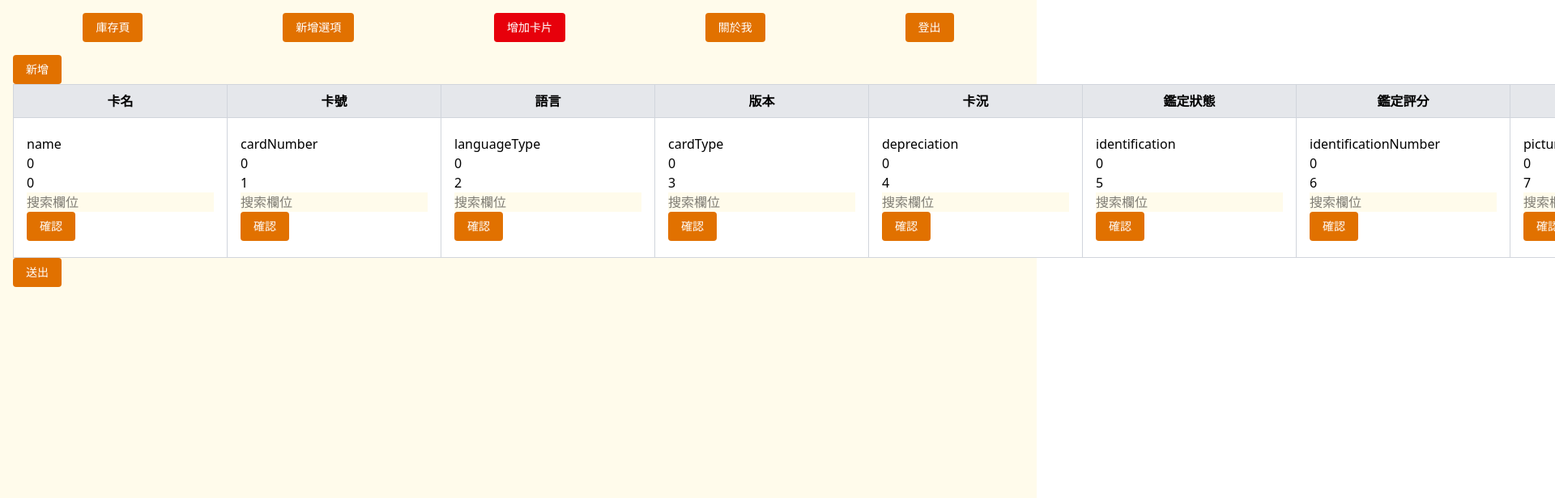
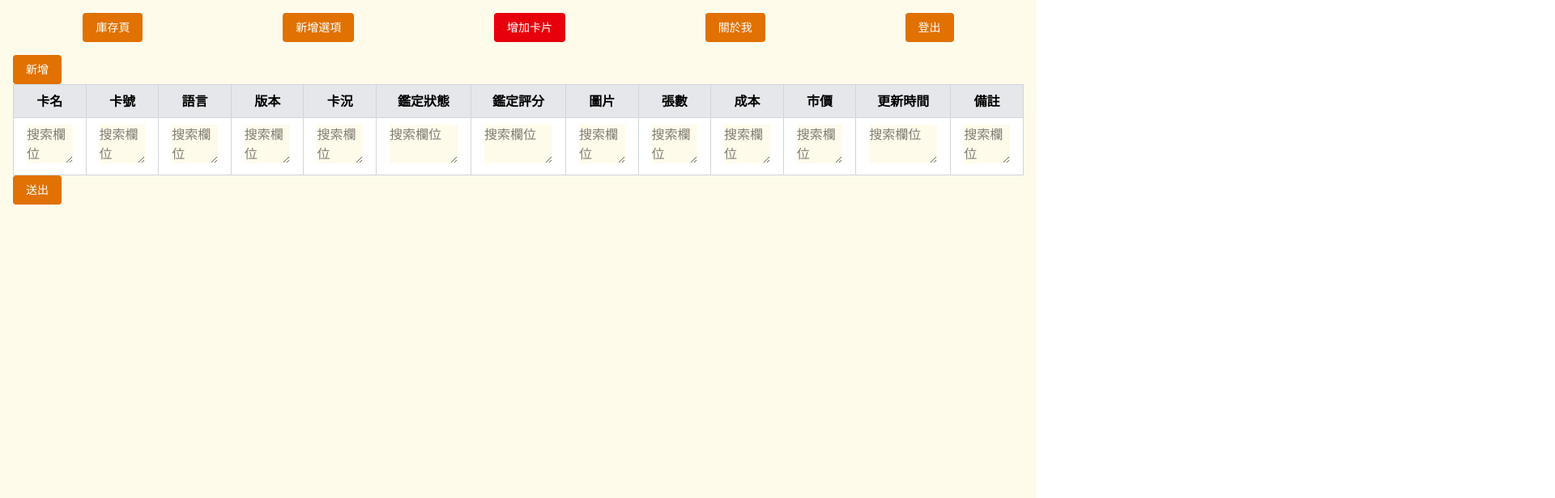
Before and after one commit to psplover16/React-YUGIOH-Stock, a React (Vite) app: page /index/addCard in a window 1280 px wide. Shown: the top 616 px of the page at 81% size, 1920 px wide, since content can reach past the window. Built offline with nearby package versions, Linux system fonts and the light colour scheme.

Commit message:
表格修改

```diff
--- a/src/components/StockTable.jsx
+++ b/src/components/StockTable.jsx
@@ -11,7 +11,7 @@ export default function StockTable({
 }) {
   return (
     <table
-      className={classNames("min-w-full border border-gray-300", styles.table)}
+      className={classNames("w-full border border-gray-300", styles.table)}
     >
       <thead>
         <tr className="bg-gray-200">
@@ -54,19 +54,12 @@ export default function StockTable({
                     : undefined
                 }
               >
-                <div className="flex items-center justify-between">
-                  <div
-                    className={classNames({
-                      "max-w-[230px] truncate": stockKey === 12,
-                    })}
-                  >
-                    {formatTdWord(
-                      stockVal.APIKey,
-                      allVal,
-                      allKey,
-                      stockKey
-                    )}
-                  </div>
+                <div
+                  className={classNames({
+                    "max-w-[230px] truncate": stockKey === 12,
+                  })}
+                >
+                  {formatTdWord(stockVal.APIKey, allVal, allKey, stockKey)}
                 </div>
               </td>
             ))}
--- a/src/pages/Home/AddCard.jsx
+++ b/src/pages/Home/AddCard.jsx
@@ -48,17 +48,17 @@ export default function AddCard() {
         tbodyData={tmpAddCard}
         formatTdWord={(APIKey, value, trKey, tdKey) => (
           <>
-            <div>{APIKey}</div>
+            {/* <div>{APIKey}</div>
             <div>{value[APIKey]}</div>
             <div>{trKey}</div>
-            <div>{tdKey}</div>
-            <input
+            <div>{tdKey}</div> */}
+            <textarea
               type="text"
               placeholder="搜索欄位"
-              className="bg-amber-50"
+              className="bg-amber-50 box-border w-full"
               onChange={(e) => editAddCard(e, trKey, APIKey)}
             />
-            <div>
+            {/* <div>
               <Button
                 onClick={() => console.log(value[APIKey])}
                 type="button"
@@ -66,7 +66,7 @@ export default function AddCard() {
               >
                 確認
               </Button>
-            </div>
+            </div> */}
           </>
         )}
         editItem={() => {}}
```
